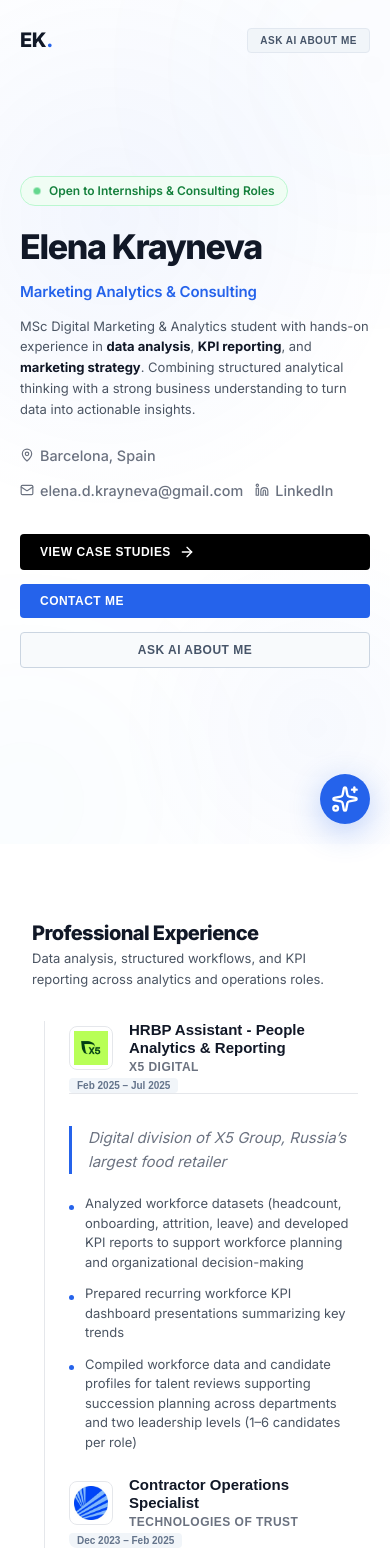
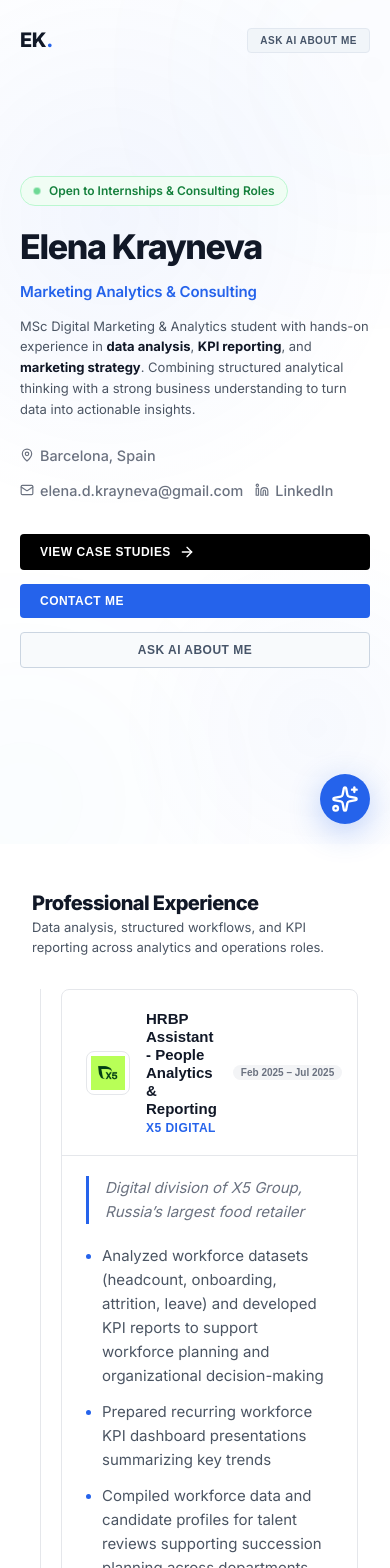
Before and after one commit to elenadkrayneva/antigraviti, a Next.js app: page / in a window 390 px wide. Shown: the top 1568 px of the page. Built offline with nearby package versions, Linux system fonts and the light colour scheme.

Commit message:
Mobile UI Design System: Standardized typography (1.25rem titles, 0.8125rem text) and unified minimalist list style with dividers across all middle sections.

```diff
--- a/components/Certifications.module.css
+++ b/components/Certifications.module.css
@@ -47,6 +47,12 @@
   }
   .sectionTitle {
     font-size: 1.25rem;
+    font-weight: 800;
+  }
+  .sectionSubtitle {
+    font-size: 0.8125rem;
+    line-height: 1.5;
+    margin-bottom: 2rem;
   }
   .groupsContainer {
     display: flex;
@@ -54,36 +60,35 @@
     gap: 2rem;
   }
   .groupTitle {
-    font-size: 0.75rem;
-    color: var(--fg-muted);
+    font-size: 0.625rem;
+    font-weight: 800;
     text-transform: uppercase;
-    letter-spacing: 0.05em;
+    letter-spacing: 0.08em;
     margin-bottom: 0.75rem;
   }
   .list, .grid {
-    display: flex;
-    flex-direction: column;
-    gap: 0.75rem;
+    display: flex !important;
+    flex-direction: column !important;
+    gap: 0.75rem !important;
   }
   .card, .eduCard {
-    background: transparent;
-    border: none;
-    border-bottom: 1px solid var(--border-subtle);
-    padding: 0 0 0.75rem;
-    margin: 0;
-    gap: 0.5rem;
-    border-radius: 0;
+    background: transparent !important;
+    border: none !important;
+    border-bottom: 1px solid var(--border-subtle) !important;
+    padding: 0 0 0.75rem 0 !important;
+    margin: 0 !important;
+    border-radius: 0 !important;
+    box-shadow: none !important;
   }
   .iconWrap {
     display: none;
   }
   .certName {
-    font-size: 0.875rem;
+    font-size: 0.9375rem;
     font-weight: 700;
   }
   .certIssuer {
     font-size: 0.75rem;
-    color: var(--fg-muted);
   }
 }
 
--- a/components/Experience.module.css
+++ b/components/Experience.module.css
@@ -217,72 +217,32 @@
   }
   .sectionTitle {
     font-size: 1.25rem;
+    font-weight: 800;
     margin-bottom: 0.25rem;
   }
   .sectionSubtitle {
     font-size: 0.8125rem;
+    line-height: 1.5;
     margin-bottom: 2rem;
   }
   .timeline {
     border-left: 1px solid var(--border-subtle);
-    margin-left: 0.75rem;
-    padding-left: 1.5rem;
-    display: flex;
-    flex-direction: column;
-    gap: 1.5rem;
-  }
-  .card {
-    background: transparent;
-    border: none;
-    padding: 0;
-    margin: 0;
-    position: relative;
+    margin-left: 0.5rem;
+    padding-left: 1.25rem;
   }
   .card::before {
-    content: "";
-    position: absolute;
-    left: -1.825rem;
-    top: 0.5rem;
-    width: 9px;
-    height: 9px;
-    background: var(--brand-accent);
-    border-radius: 50%;
-    box-shadow: 0 0 0 4px #ffffff;
-  }
-  .cardToggle {
-    padding: 0;
-    width: 100%;
-    background: transparent;
-    border: none;
-    text-align: left;
-    display: block;
+    left: -1.55rem;
+    width: 8px;
+    height: 8px;
   }
   .role {
     font-size: 0.9375rem;
-    font-weight: 700;
   }
   .company {
     font-size: 0.75rem;
-    color: var(--fg-muted);
   }
   .dateBadge {
-    display: inline-block;
-    background: #f1f5f9;
-    color: #64748b;
     font-size: 0.625rem;
-    font-weight: 700;
     padding: 2px 8px;
-    border-radius: 4px;
-    margin-top: 4px;
-  }
-  .chevron {
-    display: none; /* Keep it simple on mobile timeline */
-  }
-  .cardBody {
-    padding: 0.75rem 0 0;
-  }
-  .bullets li {
-    font-size: 0.8125rem;
-    line-height: 1.5;
   }
 }
--- a/components/Skills.module.css
+++ b/components/Skills.module.css
@@ -105,37 +105,31 @@
   }
   .sectionTitle {
     font-size: 1.25rem;
+    font-weight: 800;
+  }
+  .sectionSubtitle {
+    font-size: 0.8125rem;
+    line-height: 1.5;
+    margin-bottom: 2rem;
   }
   .grid {
     display: flex;
     flex-direction: column;
-    gap: 1.5rem;
-    margin-top: 1.5rem;
-    padding: 0;
+    gap: 1.25rem;
+    margin-top: 2rem;
   }
   .categoryCard {
-    background: transparent;
-    border: none;
-    padding: 0;
     border-bottom: 1px solid var(--border-subtle);
-    border-radius: 0;
-    padding-bottom: 1rem;
-    height: auto;
+    padding-bottom: 1.25rem;
   }
   .categoryTitle {
     font-size: 0.625rem;
-    color: var(--fg-muted);
-    margin-bottom: 0.5rem;
-    opacity: 1;
-  }
-  .pills {
-    gap: 0.5rem;
+    text-transform: uppercase;
+    letter-spacing: 0.08em;
+    margin-bottom: 0.75rem;
   }
   .pill {
-    padding: 2px 8px;
     font-size: 0.6875rem;
-    background: transparent;
-    border: 1px solid var(--border-subtle);
-    color: var(--fg-secondary);
+    padding: 3px 10px;
   }
 }
--- a/components/projects.module.css
+++ b/components/projects.module.css
@@ -282,45 +282,35 @@
   }
   .sectionTitle {
     font-size: 1.25rem;
+    font-weight: 800;
+  }
+  .sectionSubtitle {
+    font-size: 0.8125rem;
+    line-height: 1.5;
+    margin-bottom: 2rem;
   }
   .grid {
     display: flex;
     flex-direction: column;
     gap: 1.25rem;
     margin-top: 1.5rem;
-    padding: 0;
   }
   .card {
-    min-width: auto;
     border: none;
-    background: transparent;
-    box-shadow: none;
     border-bottom: 1px solid var(--border-subtle);
     padding-bottom: 1.25rem;
     border-radius: 0;
   }
   .cardImage {
     height: 120px;
-    border-radius: var(--radius-sm);
-    margin-bottom: 1rem;
-    border: 1px solid var(--border-subtle);
-  }
-  .cardHeader {
-    padding: 0;
-    border: none;
-  }
-  .categoryBadge {
-    font-size: 0.625rem;
-    border-radius: 2px;
+    margin-bottom: 0.75rem;
   }
   .title {
-    font-size: 1.125rem;
+    font-size: 0.9375rem;
+    font-weight: 800;
   }
-  .cardBody {
-    padding: 0.75rem 0 0;
-  }
-  .problemBox, .metrics, .expandBtn {
-    display: none; /* Keep it focused on summary */
+  .clientLine {
+    display: none;
   }
   .context {
     font-size: 0.8125rem;
@@ -328,4 +318,7 @@
     -webkit-line-clamp: 2;
     line-clamp: 2;
   }
+  .problemBox, .metrics, .expandBtn {
+    display: none;
+  }
 }
```
